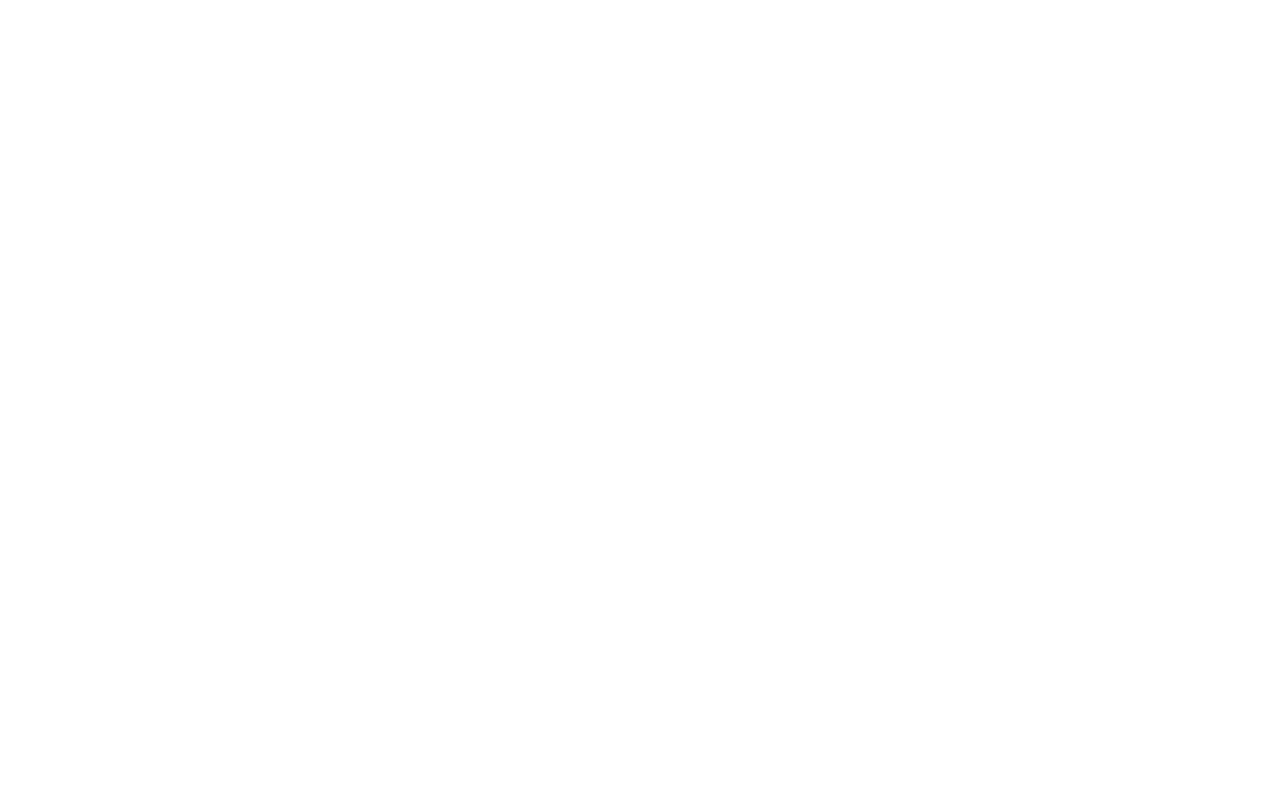
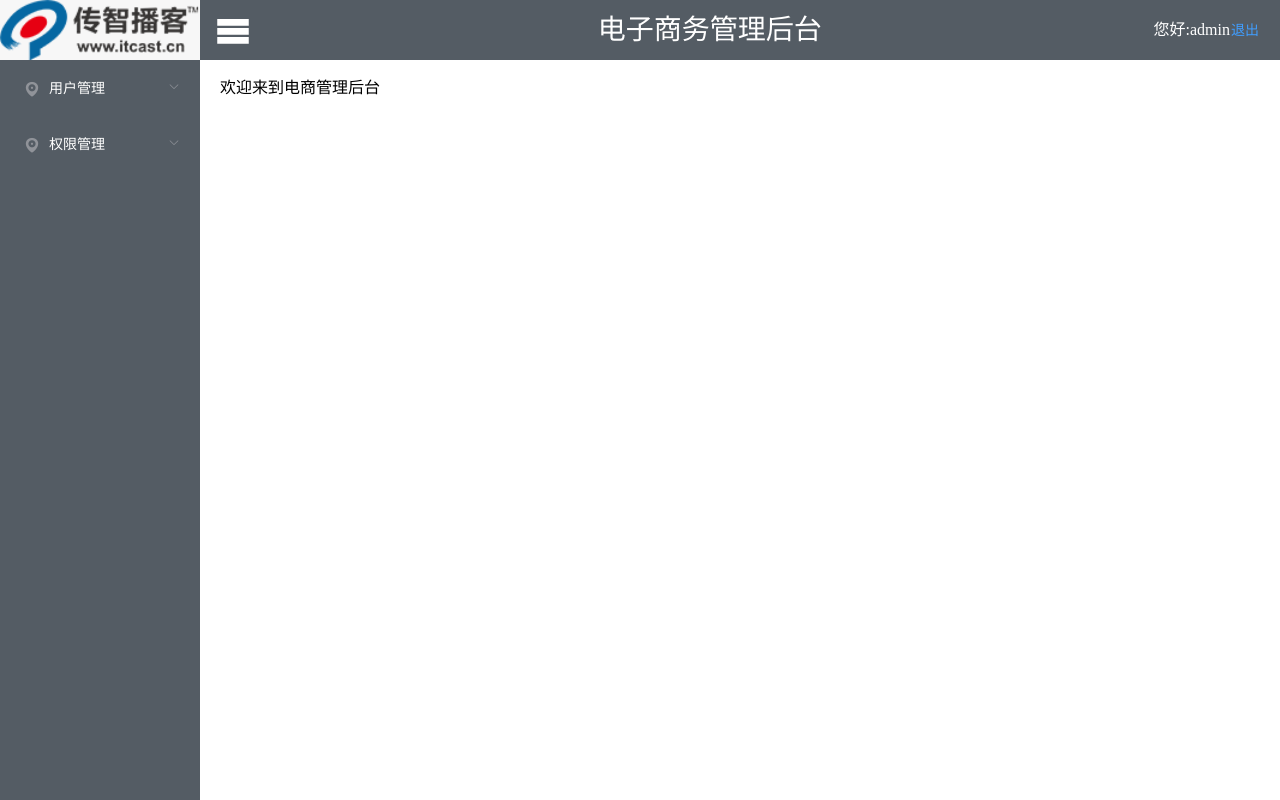
Before and after one commit to Bridge2/vue, a Vue app: page /login#/welconme in a window 1280 px wide. Built offline with nearby package versions, Linux system fonts and the light colour scheme; sample sign-in values are in the browser's storage.

Commit message:
用户后台界面结构初步完成

```diff
--- a/src/main.js
+++ b/src/main.js
@@ -29,7 +29,7 @@
     next()
   } else {
     // 如果不是就重定向，不是使用this.$router.push() 会报错，因为此时的vm实例还没创建
-    // 可以使用next来重定向 不是访问login
+    // 可以使用next来重定向 不是访问loginnp
     next({name: 'login'})
   }
 })
--- a/src/router/index.js
+++ b/src/router/index.js
@@ -3,6 +3,8 @@
 // import HelloWorld from '@/components/HelloWorld'
 import Login from '@/views/Login.vue'
 import Home from '@/views/Home.vue'
+import User from '@/views/user/User.vue'
+import Welconme from '@/views/Welcome.vue'
 // 引入静态资源文件
 // import styles  from '@/'
 Vue.use(Router)
@@ -10,19 +12,28 @@
 export default new Router({
   routes: [
     {
-      path: '/',
-      name: 'defafult',
-      component: Login
-    },
-    {
       path: '/login',
       name: 'login',
       component: Login
     },
     {
-      path: '/home',
+      path: '/',
       name: 'home',
-      component: Home
+      component: Home,
+      redirect: {'name': 'welconme'},
+      children: [
+        // 登录显示的页面
+        {
+          path: 'user',
+          name: 'user',
+          component: User
+        },
+        {
+          path: 'welconme',
+          name: 'welconme',
+          component: Welconme
+        }
+      ]
     }
   ]
 })
--- a/src/views/Home.vue
+++ b/src/views/Home.vue
@@ -1,9 +1,124 @@
 <template>
-    <div>首页</div>
+    <div class="home">
+        <el-container>
+            <el-aside width="auto" >
+                <div class="logo"></div>
+                <el-menu default-active="1-1" class="el-menu-admin" @open="handleOpen" @close="handleClose" background-color="#545c64" text-color="#fff" active-text-color="#ffd04b" :unique-opened="true" :collapse='isCollapse' :router='true'>
+                    <el-submenu index="1">
+                        <template slot="title">
+                            <i class="el-icon-location"></i>
+                            <span>用户管理</span>
+                        </template>
+                        <el-menu-item index="user">
+                            <i class="el-icon-menu"></i>
+                            <span>用户列表</span>
+                        </el-menu-item>
+                    </el-submenu>
+                    <el-submenu index="2">
+                        <template slot="title">
+                            <i class="el-icon-location"></i>
+                            <span>权限管理</span>
+                        </template>
+                        <el-menu-item index="2-1">
+                            <i class="el-icon-menu"></i>
+                            <span>角色列表</span>
+                        </el-menu-item>
+                        <el-menu-item index="2-2">
+                            <i class="el-icon-menu"></i>
+                            <span>权限列表</span>
+                        </el-menu-item>
+                    </el-submenu>
+                </el-menu>
+            </el-aside>
+            <el-container>
+                <el-header>
+                    <span class=" myicon myicon-menu toggle-btn" @click='isCollapse=!isCollapse'></span>
+                    <div class="system-title">电子商务管理后台 </div>
+                    <div>
+                        <span class="welcome">您好:admin</span>
+                        <el-button type="text" @click="outLogin">退出</el-button>
+                    </div>
+                </el-header>
+                <el-main>
+                  <router-view></router-view>
+                </el-main>
+            </el-container>
+        </el-container>
+        <!-- 用户登录显示的内容 -->
+
+    </div>
 </template>
 <script>
+export default {
+  data () {
+    return {
+      isCollapse: false
+    }
+  },
+  // mounted () {
+  // // 一上来就渲染用户页面
 
+  // },
+  methods: {
+    handleOpen (key, keyPath) {
+      console.log(key, keyPath)
+    },
+    handleClose (key, keyPath) {
+      console.log(key, keyPath)
+    },
+    // 退出清除token
+    outLogin () {
+      localStorage.removeItem('mytoken')
+      // 跳转回登录界面
+      this.$router.push({name: 'login'})
+    }
+
+  }
+}
 </script>
 
-<style>
+<style lang='scss' scoped>
+.home {
+  height: 100%;
+  .el-menu-admin:not(.el-menu--collapse) {
+    width: 200px;
+    min-height: 400px;
+  }
+  .el-container {
+    height: 100%;
+  }
+  .el-aside {
+    background-color: #545c64;
+  }
+  .el-header {
+    display: flex;
+    justify-content: space-between;
+    align-items: center;
+    background-color: #545c64;
+  }
+  .logo {
+    height: 60px;
+    background: url(../assets/logo.png);
+    background-size: cover;
+    background-color: #f7f7f7;
+  }
+  .toggle-btn {
+    padding: 0 15px;
+    margin-left: -20px;
+    font-size: 36px;
+    color: white;
+    cursor: pointer;
+    line-height: 60px;
+    &:hover {
+      background-color: #4292cf;
+    }
+  }
+  .system-title {
+    font-size: 28px;
+    color: white;
+  }
+  .welcome {
+    color: white;
+  }
+}
 </style>
--- a/src/views/Login.vue
+++ b/src/views/Login.vue
@@ -14,7 +14,7 @@
 
       <el-form-item>
                             <!-- 按下提交的时候获取表单 -->
-    <el-button type="primary" @click="submitForm('from')" class="login-btn">立即创建</el-button>
+    <el-button type="primary" @click="submitForm('from')" class="login-btn">登录</el-button>
      </el-form-item>
 </el-form>
     </div>
@@ -22,7 +22,7 @@
 </template>
 <script>
 // 引入login校验 使用解构
-import { login, getUserList } from '@/api/index.js'
+import { login } from '@/api/index.js'
 export default {
   data () {
     return {
@@ -62,9 +62,9 @@
               // 2 跳转页面
               this.$router.push({name: 'home'})
               // 发送请求 get 请求是对象的模式传值{params:{id:1}}
-              getUserList({query: '', pagenum: 1, pagesize: 10}).then((res) => {
-                console.log(res)
-              })
+              // getUserList({query: '', pagenum: 1, pagesize: 10}).then((res) => {
+              //   console.log(res)
+              // })
             } else {
               this.$message({
                 message: res.meta.msg,
--- /dev/null
+++ b/src/views/Welcome.vue
@@ -0,0 +1,9 @@
+<template>
+    <div>
+        欢迎来到电商管理后台
+    </div>
+</template>
+<script>
+
+</script>
+<style></style>
--- /dev/null
+++ b/src/views/user/User.vue
@@ -0,0 +1,125 @@
+<template>
+    <div class="user">
+        <!-- 面包屑 -->
+        <el-breadcrumb separator-class="el-icon-arrow-right">
+           <el-breadcrumb-item :to="{ path: '/' }">首页</el-breadcrumb-item>
+           <el-breadcrumb-item>用户管理</el-breadcrumb-item>
+           <el-breadcrumb-item>用户列表</el-breadcrumb-item>
+        </el-breadcrumb>
+        <!-- 搜索框 -->
+         <div style="margin-top: 15px;">
+   <el-input placeholder="请输入内容" v-model="input5" class="input-with-select" style="width:300px">
+    <el-button slot="append" icon="el-icon-search"></el-button>
+  </el-input>
+   <el-button type="success" plain>添加用户</el-button>
+</div>
+   <!-- 表格 -->
+   <template>
+  <el-table
+    :data="tableData"
+    border
+    style="width: 100%;margin-top:10px;" >
+    <!-- 显示序号 -->
+       <el-table-column
+      type="index"
+      width="50">
+    </el-table-column>
+    <el-table-column
+      prop="username"
+      label="姓名"
+      width="180">
+    </el-table-column>
+    <el-table-column
+      prop="email"
+      label="邮箱"
+      width="180">
+    </el-table-column>
+    <el-table-column
+      prop="mobile"
+      label="电话">
+    </el-table-column>
+    <!-- 自定义列表找的列表 -->
+      <el-table-column label="状态">
+      <template slot-scope="scope">
+         <!-- 通过动态绑定状态来决定状态是true还是false -->
+         <el-switch
+            v-model="scope.row.mg_state"
+            active-color="#13ce66"
+            inactive-color="#ff4949"
+             @click="handleEdit(scope.$index, scope.row)">
+         </el-switch>
+      </template>
+    </el-table-column>
+     <el-table-column label="操作">
+      <template slot-scope="scope">
+          <el-tooltip content="编辑" placement="top" @click="handleEdit(scope.$index, scope.row)">
+               <el-button type="primary" plain>
+                   <i class="el-icon-edit"></i>
+               </el-button>
+          </el-tooltip>
+           <el-tooltip content="删除" placement="bottom-start" @click="handleEdit(scope.$index, scope.row)">
+               <el-button type="primary" plain>
+                  <i class="el-icon-delete"></i>
+               </el-button>
+          </el-tooltip>
+           <el-tooltip content="授权角色" placement="bottom" @click="handleEdit(scope.$index, scope.row)">
+               <el-button type="primary" plain>
+                   <i class="el-icon-check"></i>
+               </el-button>
+          </el-tooltip>
+      </template>
+    </el-table-column>
+  </el-table>
+</template>
+<div class="block">
+    <el-pagination
+      @size-change="handleSizeChange"
+      @current-change="handleCurrentChange"
+      :current-page="currentPage4"
+      :page-sizes="[100, 200, 300, 400]"
+      :page-size="100"
+      layout="total, sizes, prev, pager, next, jumper"
+      :total="400">
+    </el-pagination>
+  </div>
+    </div>
+    <!-- 分页码 -->
+
+</template>
+
+<script>
+// 获取登录用户的详细信息
+import { getUserList } from '@/api/index.js'
+export default {
+  data () {
+    return {
+      input5: '',
+      currentPage1: 5,
+      currentPage2: 5,
+      currentPage3: 5,
+      currentPage4: 4,
+      tableData: []
+    }
+  },
+  methods: {
+    handleEdit () {},
+    // 获取用户数据 要求传送query , 页数，
+    handleSizeChange (val) {
+      console.log(`每页 ${val} 条`)
+    },
+    handleCurrentChange (val) {
+      console.log(`当前页: ${val}`)
+    }
+  },
+  mounted () {
+    getUserList({query: '', pagenum: 1, pagesize: 10}).then((res) => {
+      console.log(res)
+      this.tableData = res.data.users
+    })
+  }
+}
+</script>
+
+<style lang="scss" scoped>
+
+</style>
```
Also changed, not shown: src/assets/logo.png.
